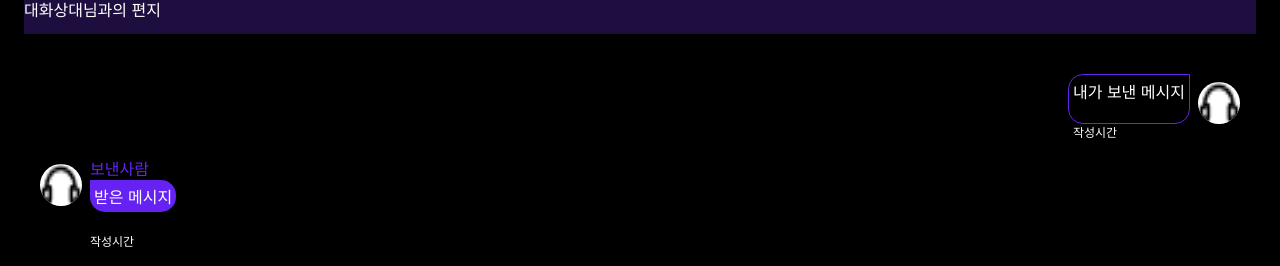
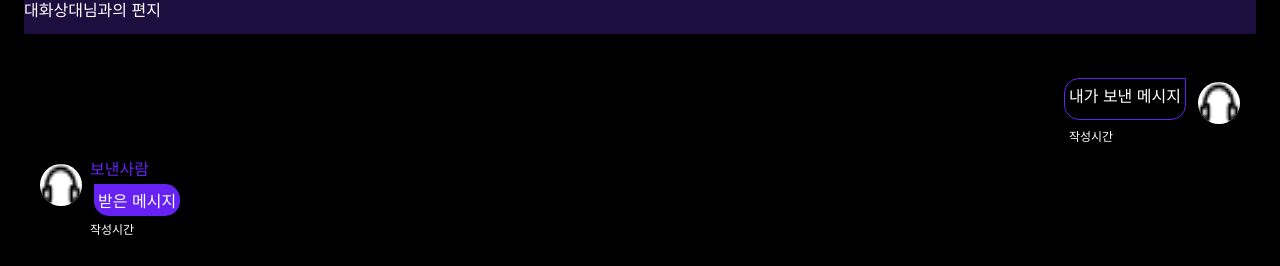
Before and after one commit to mandariny/audiro, a React (Create React App) app in the folder frontend/: page /messenger/1 in a window 1280 px wide. Shown: the part 227-493 px from the top of the page. Built offline with nearby package versions, Linux system fonts and the light colour scheme.

Commit message:
feat: 메신저내부 submit막음

```diff
--- a/frontend/src/pages/Messages.js
+++ b/frontend/src/pages/Messages.js
@@ -62,12 +62,14 @@ const StyledSentMessage=styled.div`
     border: 1px solid #6522F2;
     border-radius: 15px 0px 15px 15px;
     padding: 4px;
+    margin: 4px;
 `
 
 const StyledGotMessage=styled.div`
     background-color: #6522F2;
     border-radius: 0px 15px 15px 15px;
     padding: 4px;
+    margin: 4px;
 `
 const StyledTime=styled.div`
     font-size: 12px;
@@ -88,6 +90,10 @@ const StyledWriting=styled.div`
     font-size:16px;
 `
 const Messages = () => {
+    function submitHandler(e){
+        e.preventDefault()
+        console.log('submitted')
+    }
     return (
         <>
         <StyledOpponent>대화상대님과의 편지</StyledOpponent>
@@ -107,7 +113,7 @@ const Messages = () => {
             <StyledHeadsetImage src={Headset}/>
             <div>
                 <StyledSender> 보낸사람 </StyledSender>
-            <StyledGotMessage ><div>받은 메시지</div></StyledGotMessage> <br/>
+            <StyledGotMessage ><div>받은 메시지</div></StyledGotMessage>
             <StyledTime>작성시간</StyledTime>
             </div>
 
@@ -118,7 +124,7 @@ const Messages = () => {
 
         <StyledHr/>
         <StyledWriting>메세지 입력 중...</StyledWriting>
-        <StyledInputSet><form><StyledInput placeholder= "새로운 사람과의 대화를 시작합니다" type='text' /></form> <StyledSendImage src={Send}/></StyledInputSet>
+        <StyledInputSet><form onSubmit={submitHandler}><StyledInput placeholder= "새로운 사람과의 대화를 시작합니다" type='text' /></form> <StyledSendImage src={Send}/></StyledInputSet>
         </>
     );
 };
```
